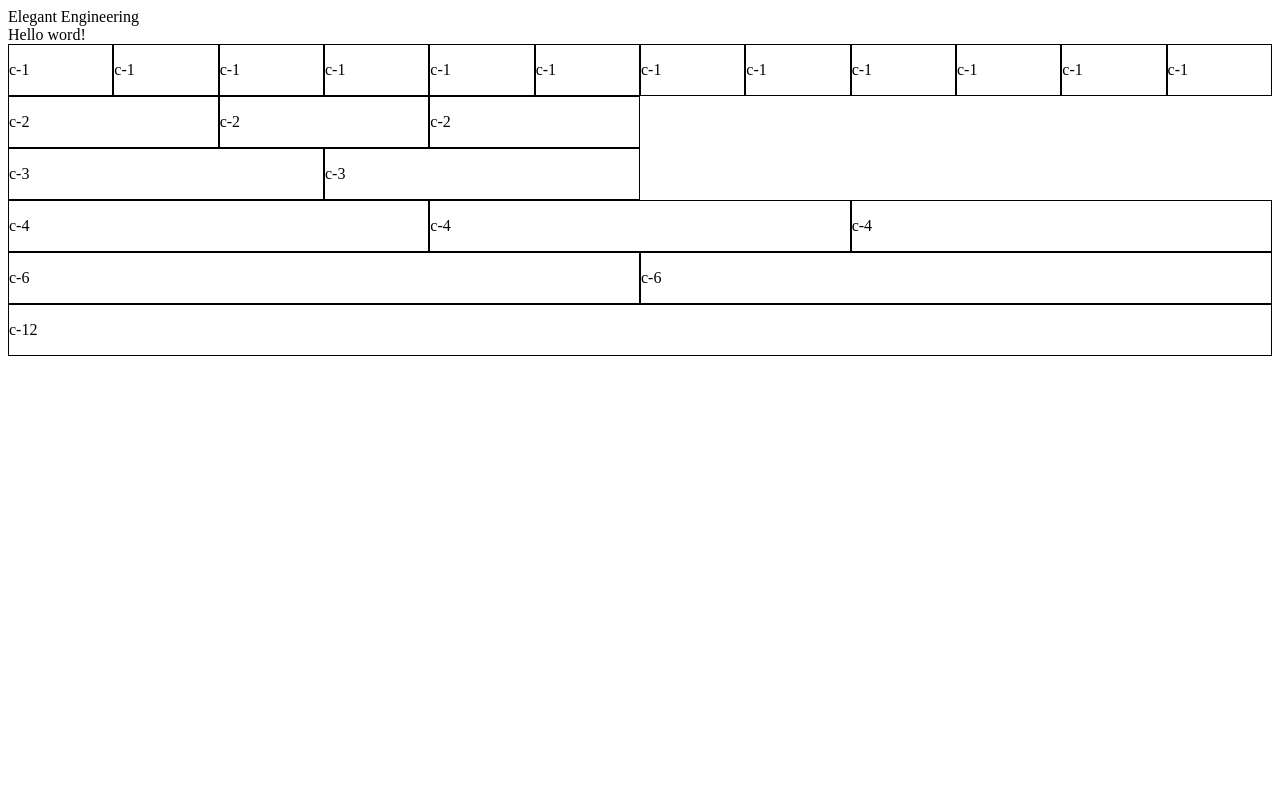
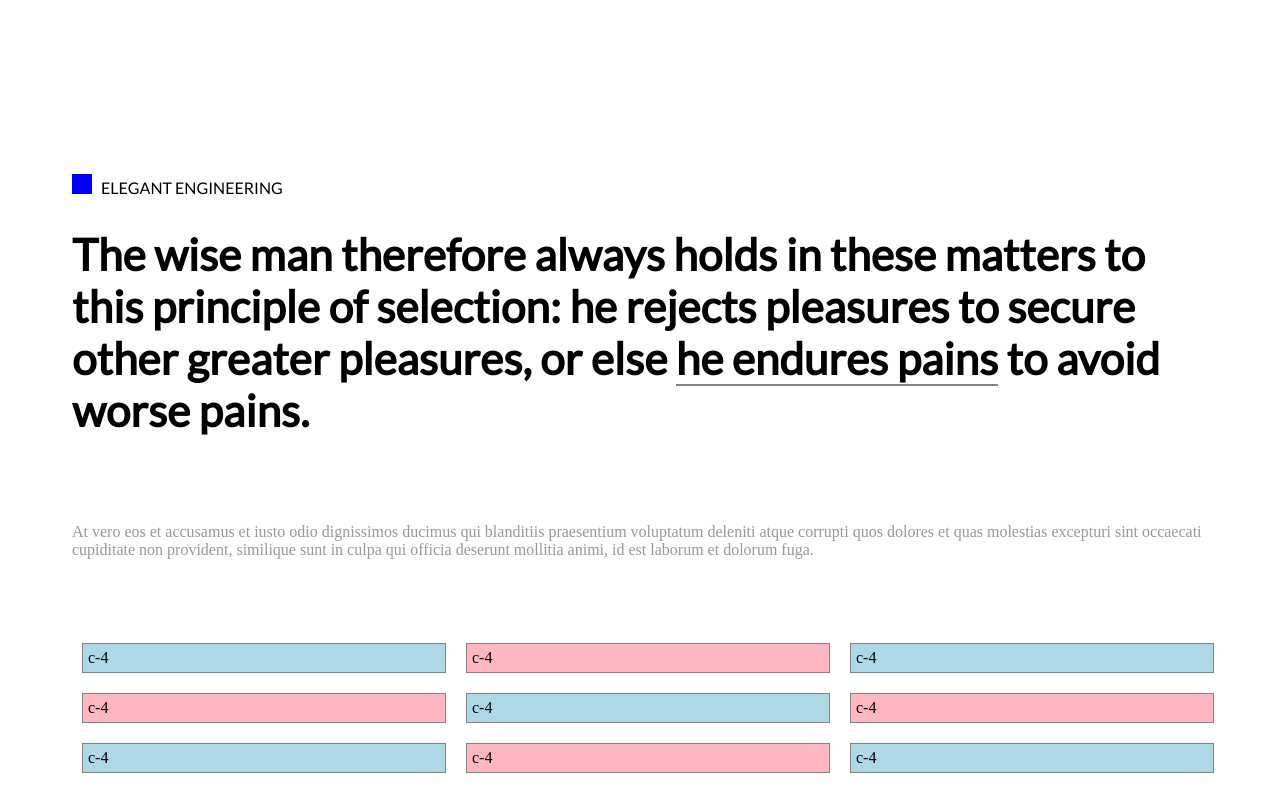
Before and after one commit to vikasagartha/vikas-portfolio, a website built with webpack: page index.html in a window 1280 px wide. Built offline with nearby package versions, Linux system fonts and the light colour scheme.

Commit message:
master: basic layout

```diff
--- a/index.html
+++ b/index.html
@@ -7,48 +7,37 @@
     <meta name="keywords" content="HTML,CSS,JavaScript">
     <meta name="author" content="Vikas Agartha">
     <link rel="stylesheet" href="build/bundle.css">
+    <link href="https://fonts.googleapis.com/css?family=Lato" rel="stylesheet">
     <title>Elegant Engineering</title>
   </head>
   <body>
-    <header>Elegant Engineering</header>
-    Hello word!
-    <div class="grid-container">
+    <span class='logo'></span>
+    <header>ELEGANT ENGINEERING</header>
+    <h1>The wise man therefore always holds in these matters to this principle of selection: he rejects pleasures to secure other greater pleasures, or else <span class='underline'>he endures pains</span> to avoid worse pains.</h1>
+    <p class='subtext'>At vero eos et accusamus et iusto odio dignissimos ducimus qui blanditiis praesentium voluptatum deleniti atque corrupti quos dolores et quas molestias excepturi sint occaecati cupiditate non provident, similique sunt in culpa qui officia deserunt mollitia animi, id est laborum et dolorum fuga.</p>
+    <section class="projects-grid grid-container">
         <div class="row">
-        <div class="c-1"><p>c-1</p></div>
-        <div class="c-1"><p>c-1</p></div>
-        <div class="c-1"><p>c-1</p></div>
-        <div class="c-1"><p>c-1</p></div>
-        <div class="c-1"><p>c-1</p></div>
-        <div class="c-1"><p>c-1</p></div>
-        <div class="c-1"><p>c-1</p></div>
-        <div class="c-1"><p>c-1</p></div>
-        <div class="c-1"><p>c-1</p></div>
-        <div class="c-1"><p>c-1</p></div>
-        <div class="c-1"><p>c-1</p></div>
-        <div class="c-1"><p>c-1</p></div>
+          <div class="c-4"><div class='project blue'>c-4</div></div>
+          <div class="c-4"><div class='project pink'>c-4</div></div>
+          <div class="c-4"><div class='project blue'>c-4</div></div>
         </div>
         <div class="row">
-        <div class="c-2"><p>c-2</p></div>
-        <div class="c-2"><p>c-2</p></div>
-        <div class="c-2"><p>c-2</p></div>
+          <div class="c-4"><div class='project pink'>c-4</div></div>
+          <div class="c-4"><div class='project blue'>c-4</div></div>
+          <div class="c-4"><div class='project pink'>c-4</div></div>
         </div>
         <div class="row">
-        <div class="c-3"><p>c-3</p></div>
-        <div class="c-3"><p>c-3</p></div>
+          <div class="c-4"><div class='project blue'>c-4</div></div>
+          <div class="c-4"><div class='project pink'>c-4</div></div>
+          <div class="c-4"><div class='project blue'>c-4</div></div>
         </div>
-      <div class="row">
-        <div class="c-4"><p>c-4</p></div>
-        <div class="c-4"><p>c-4</p></div>
-        <div class="c-4"><p>c-4</p></div>
-      </div>
-      <div class="row">
-        <div class="c-6"><p>c-6</p></div>
-        <div class="c-6"><p>c-6</p></div>
-      </div>
-      <div class="row">
-        <div class="c-12"><p>c-12</p></div>
-      </div>
-    </div>
+    </section>
+  </body>
+  <!--
+  <footer>
+    <div class='btn'>Resume</div>
+    <div class='btn'>Github</div>
+  </footer>
+  -->
   <script src="build/bundle.js"></script>
-  </body>
 </html>
--- /dev/null
+++ b/src/css/grid.css
@@ -0,0 +1,62 @@
+.grid-container{
+  width: 100%;
+}
+
+/*-- cleafix hack -- */
+.row:before,
+.row:after {
+  content:"";
+  display: table ;
+  clear:both;
+}
+
+.c-1, .c-2, .c-3, .c-4, .c-5, .c-6, .c-7, .c-8, .c-9, .c-10, .c-11, .c-12 {
+  float: left;
+  box-sizing: border-box;
+  border: 1px solid black;
+}
+
+@media screen and (max-width: 500px) {
+  .c-12 { width: 100% }
+  .c-11 { width: 100% }
+  .c-10 { width: 100% }
+  .c-9 { width: 100% }
+  .c-8 { width: 100% }
+  .c-7 { width: 100% }
+  .c-6 { width: 100% }
+  .c-5 { width: 100% }
+  .c-4 { width: 100% }
+  .c-3 { width: 100% }
+  .c-2 { width: calc(100% / 3 * 2) }
+  .c-1 { width: calc(100% / 3) }
+}
+
+@media screen and (max-width: 900px) and (min-width: 501px) {
+  .c-12 { width: 100% }
+  .c-11 { width: 100% }
+  .c-10 { width: 100% }
+  .c-9 { width: 100% }
+  .c-8 { width: 100% }
+  .c-7 { width: 100% }
+  .c-6 { width: 100% }
+  .c-5 { width: calc(100% / 6 * 5) }
+  .c-4 { width: calc(100% / 6 * 4) }
+  .c-3 { width: calc(100% / 6 * 3) }
+  .c-2 { width: calc(100% / 6 * 2) }
+  .c-1 { width: calc(100% / 6) }
+}
+
+@media screen and (min-width: 900px) {
+  .c-12 { width: 100% }
+  .c-11 {width: calc(100% / 12 * 11) }
+  .c-10 {width: calc(100% / 12 * 10) }
+  .c-9 {width: calc(100% / 12 * 9) }
+  .c-8 {width: calc(100% / 12 * 8) }
+  .c-7 {width: calc(100% / 12 * 7) }
+  .c-6 {width: calc(100% / 12 * 6) }
+  .c-5 {width: calc(100% / 12 * 5) }
+  .c-4 {width: calc(100% / 12 * 4) }
+  .c-3 {width: calc(100% / 12 * 3) }
+  .c-2 {width: calc(100% / 12 * 2) }
+  .c-1 {width: calc(100% / 12) }
+}
--- a/src/css/main.css
+++ b/src/css/main.css
@@ -1,63 +1,88 @@
 
-.grid-container{
-  width: 100%;
+body {
+  padding-left: 5%;
+  padding-right: 5%;
+  padding-top: 13%;
+  width: 90%;
 }
 
-/*-- cleafix hack -- */
-.row:before,
-.row:after {
-  content:"";
-  display: table ;
-  clear:both;
+header, h1 {
+  font-family: 'Lato', sans-serif;
 }
 
-.c-1, .c-2, .c-3, .c-4, .c-5, .c-6, .c-7, .c-8, .c-9, .c-10, .c-11, .c-12 {
-  float: left;
-  box-sizing: border-box;
-  border: 1px solid black;
+h1 {
+  font-size: 2.75em;
+}
+
+header {
+  display: inline-block;
+}
+.logo {
+  width: 20px;
+  height: 20px;
+  background: blue;
+  display: inline-block;
+  margin-right: 5px;
+}
+
+.subtext {
+  padding-top: 5%;
+  padding-bottom: 5%;
+  color: rgba(50, 50, 50, .5);
+}
+
+.underline {
+  border-bottom: 2px solid grey;
+}
+
+.btn {
+  background-color: #03A9F4;
+  color: #FFFFFF;
+  border-color: #03A9F4;
+  float: right;
+  margin-right:10px;
+  padding: 5px;
+}
+
+footer {
+  margin-top: 20px;
+  bottom: 20px;
+}
+
+.projects-grid .row {
+  padding-top: 10px;
+  padding-bottom: 10px;
+}
+
+.projects-grid .c-4 {
+  padding-left: 5px;
+  padding-right: 5px;
+  border: none;
+}
+
+.project {
+  margin-left: 5px;
+  margin-right: 5px;
+  padding: 5px;
+  border: 1px solid grey;
+}
+
+.project.pink {
+  background-color: #FFB6C1;
+}
+
+.project.blue {
+  background-color: #ADD8E6;
+}
+
+@media screen and (max-width: 900px) and (min-width: 501px) {
+  h1 {
+    font-size: 2em;
+  }
 }
 
 @media screen and (max-width: 500px) {
-  .c-12 { width: 100% }
-  .c-11 { width: 100% }
-  .c-10 { width: 100% }
-  .c-9 { width: 100% }
-  .c-8 { width: 100% }
-  .c-7 { width: 100% }
-  .c-6 { width: 100% }
-  .c-5 { width: 100% }
-  .c-4 { width: 100% }
-  .c-3 { width: 100% }
-  .c-2 { width: calc(100% / 3 * 2) }
-  .c-1 { width: calc(100% / 3) }
+  h1 {
+    font-size: 1.5em;
+  }
 }
-
-@media screen and (max-width: 900px) and (min-width: 501px) {
-  .c-12 { width: 100% }
-  .c-11 { width: 100% }
-  .c-10 { width: 100% }
-  .c-9 { width: 100% }
-  .c-8 { width: 100% }
-  .c-7 { width: 100% }
-  .c-6 { width: 100% }
-  .c-5 { width: calc(100% / 6 * 5) }
-  .c-4 { width: calc(100% / 6 * 4) }
-  .c-3 { width: calc(100% / 6 * 3) }
-  .c-2 { width: calc(100% / 6 * 2) }
-  .c-1 { width: calc(100% / 6) }
-}
-
-@media screen and (min-width: 900px) {
-  .c-12 { width: 100% }
-  .c-11 {width: calc(100% / 12 * 11) }
-  .c-10 {width: calc(100% / 12 * 10) }
-  .c-9 {width: calc(100% / 12 * 9) }
-  .c-8 {width: calc(100% / 12 * 8) }
-  .c-7 {width: calc(100% / 12 * 7) }
-  .c-6 {width: calc(100% / 12 * 6) }
-  .c-5 {width: calc(100% / 12 * 5) }
-  .c-4 {width: calc(100% / 12 * 4) }
-  .c-3 {width: calc(100% / 12 * 3) }
-  .c-2 {width: calc(100% / 12 * 2) }
-  .c-1 {width: calc(100% / 12) }
-}
--- a/src/js/app.js
+++ b/src/js/app.js
@@ -1,4 +1,6 @@
-import mainCss from '../css/main.css';
+import '../css/grid.css';
+import '../css/main.css';
+
 (function () {
     'use strict';
 
```
Also changed, not shown: src/assets/fonts/Lato/OFL.txt (added, +92 -0 lines), src/assets/fonts/Lato/Lato-Black.ttf (added), src/assets/fonts/Lato/Lato-BlackItalic.ttf (added), src/assets/fonts/Lato/Lato-Bold.ttf (added), src/assets/fonts/Lato/Lato-BoldItalic.ttf (added), src/assets/fonts/Lato/Lato-Hairline.ttf (added), src/assets/fonts/Lato/Lato-HairlineItalic.ttf (added), src/assets/fonts/Lato/Lato-Italic.ttf (added), src/assets/fonts/Lato/Lato-Light.ttf (added), src/assets/fonts/Lato/Lato-LightItalic.ttf (added), src/assets/fonts/Lato/Lato-Regular.ttf (added), 1 other file. Lines whose indentation alone changed are shown as unchanged.
